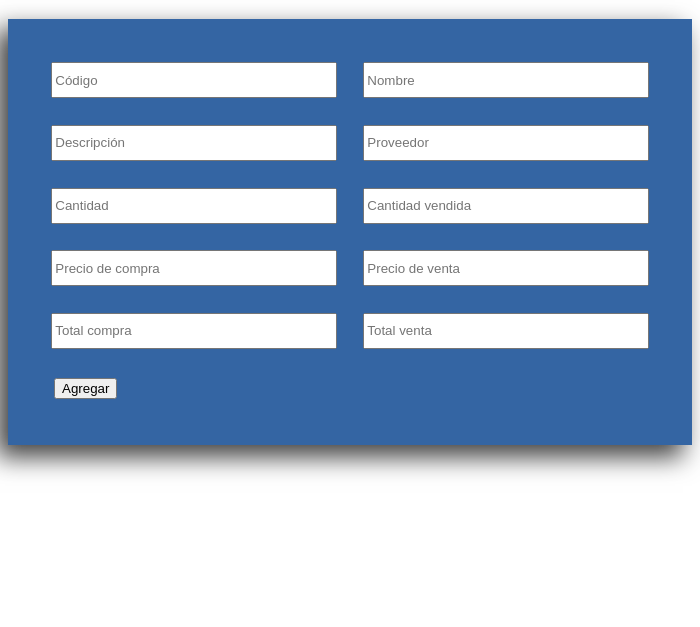
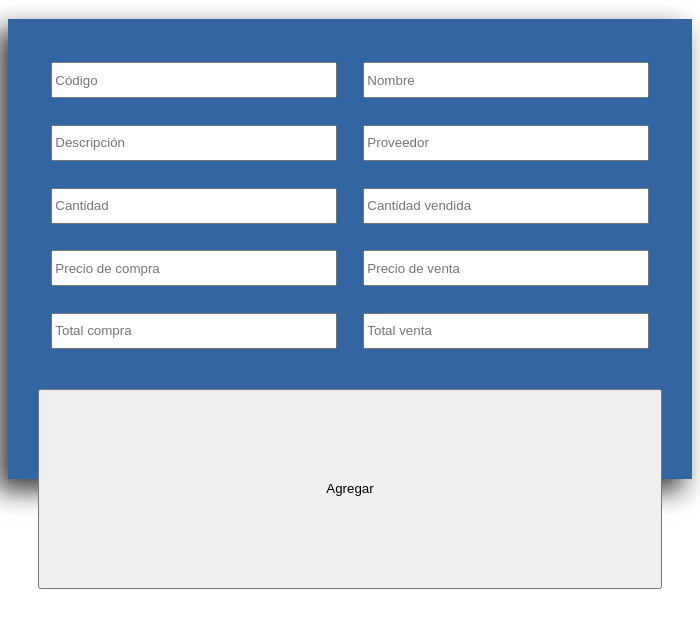
Before and after one commit to abel555/MOA, an Electron app: page src/views/new-product.html in a window 700 px wide. Shown: the part 61-688 px from the top of the page. Drawn offline with Linux system fonts and the light colour scheme.

Commit message:
form terminado

```diff
--- a/src/CSS/woodForm.css
+++ b/src/CSS/woodForm.css
@@ -11,14 +11,19 @@ body{
     flex-direction: column;
     padding: 30px;
     box-shadow: -10px 11px 24px 1px rgba(0,0,0,0.75);
+    height: 400px;
 }
 .inputs-container{
-    flex: 0 0 90%;
+    flex: 0 0 85%;
     display: flex;
 }
 .button-container{
-    flex: 0 0 10%;
-    margin: 1em;
+    flex: 0 0 15%;
+
+}
+.send-button{
+    width: 100%;
+    height: 200px;
 }
 .left{
     flex: 0 0 50%;
--- a/src/views/new-product.html
+++ b/src/views/new-product.html
@@ -29,7 +29,7 @@
         </div>
       </div>
       <div class="button-container">
-        <input type="submit" value="Agregar">
+        <input class="send-button" type="submit" value="Agregar">
       </div>
 
     </form>
```
